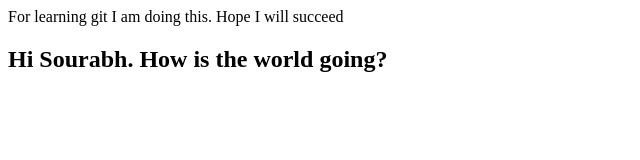
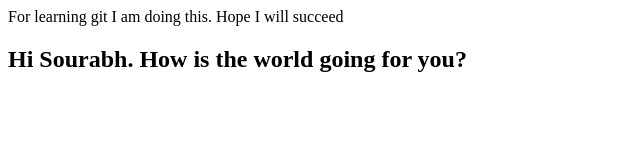
Before and after one commit to Sourabh-058/firstgitrepository, a plain HTML site: page index.html in a window 1280 px wide. Shown: the full height of the page, 0-640 px from the left. Drawn offline with Linux system fonts and the light colour scheme.

Commit message:
Update index.html

```diff
--- a/index.html
+++ b/index.html
@@ -7,6 +7,6 @@
 </head>
 <body>
     For learning git I am doing this. Hope I will succeed
-    <h2>Hi Sourabh. How is the world going?</h2>
+    <h2>Hi Sourabh. How is the world going for you?</h2>
 </body>
 </html>
```
